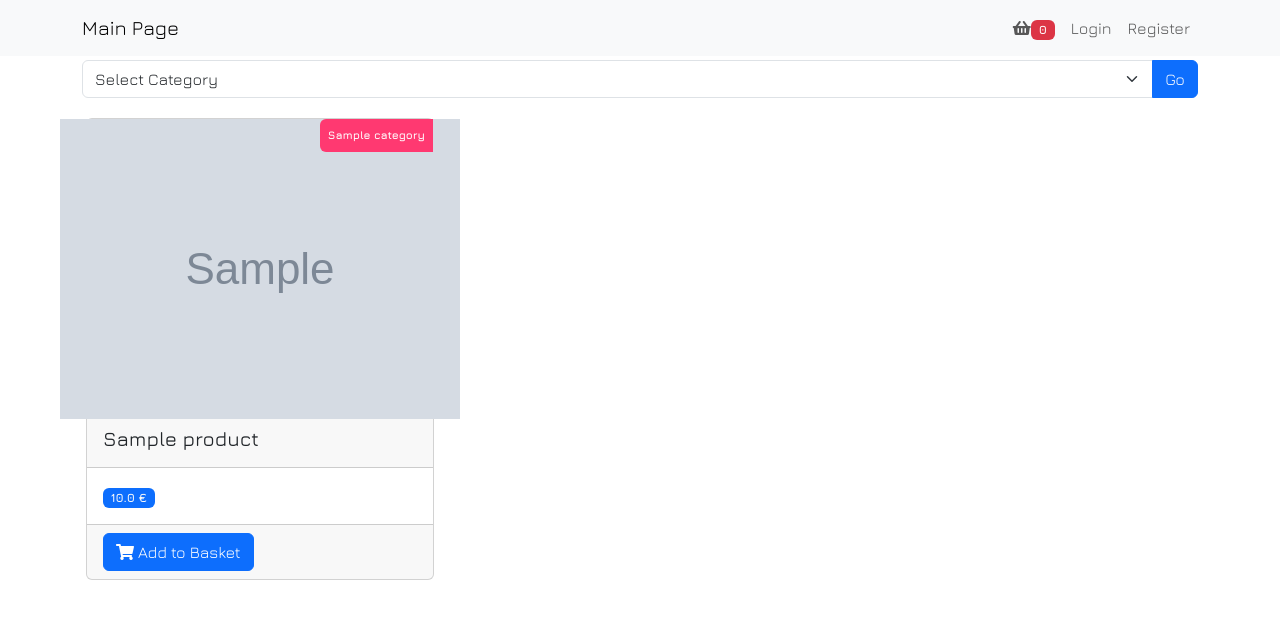
After one commit to HosseinFarah/Cosmetics-online-store, a Flask app: page /products/category/1 in a window 1280 px wide. The commit adds this page. Shown: the top 619 px of the page. Run offline with Flask 3, Linux system fonts and the light colour scheme; tables that the repository leaves empty hold one stand-in row (values such as "Sample post"); grey boxes marked "Sample" are stand-in pictures; data that the repository does not hold is empty; parts of the project's set-up code (start-up, migrations or seed data) failed here and were passed over; some libraries are stand-ins or nearby versions.

Commit message:
categories and brands and video

```diff
--- a/app/main/views.py
+++ b/app/main/views.py
@@ -3,7 +3,7 @@ from  flask import render_template, redirect, url_for, request, flash, current_a
 from flask_login import login_user, logout_user, login_required, current_user
 from app.models import User, Todo
 from app import db
-from app.models import Product
+from app.models import Product, Category
 
 # @main.route('/')
 # @main.route('/index')
@@ -16,4 +16,5 @@ from app.models import Product
 @main.route("/index")
 def index():
     products = db.session.query(Product).all()
-    return render_template("index.html", products=products)
+    categories = db.session.query(Category).all()
+    return render_template("index.html", products=products, categories=categories)
--- a/app/models.py
+++ b/app/models.py
@@ -224,6 +224,7 @@ class Product(db.Model):
     ean = db.Column(db.String(100), nullable=False)
     created_at = db.Column(db.DateTime, default=datetime.now(timezone('Europe/Helsinki')))
     updated_at = db.Column(db.DateTime, default=datetime.now(timezone('Europe/Helsinki')))
+    videos = db.Column(db.Text, nullable=False)
     category_id = db.Column(db.Integer, db.ForeignKey('categories.id'),default=2)
     brand=db.Column(db.String(100), nullable=False)
     category = db.relationship('Category', backref='products')
@@ -240,7 +241,7 @@ class Category(db.Model):
     updated_at = db.Column(db.DateTime, default=datetime.now(timezone('Europe/Helsinki')))
 
     def __repr__(self) -> str:
-        return '<Category %r>' % self.name
+        return self.name
 
     @staticmethod
     def insert_category():
--- a/app/products/forms.py
+++ b/app/products/forms.py
@@ -10,13 +10,14 @@ class CreateNewProduct(FlaskForm):
     price = DecimalField('Price', validators=[DataRequired()])
     image = FileField('Product Image', validators=[FileAllowed(['jpg', 'png', 'jpeg','webp'])])
     pictures = MultipleFileField('Product Pictures', validators=[FileAllowed(['jpg', 'png', 'jpeg','webp'])])
-    instructions = TextAreaField('Instructions', validators=[DataRequired(), Length(min=2)])
-    ingredients = TextAreaField('Ingredients', validators=[DataRequired(), Length(min=2)])
-    size = StringField('Size', validators=[DataRequired(), Length(min=2, max=100)])
-    weight = StringField('Weight', validators=[DataRequired(), Length(min=2, max=100)])
-    ean = StringField('EAN', validators=[DataRequired(), Length(min=2, max=100)])
+    instructions = TextAreaField('Instructions')
+    ingredients = TextAreaField('Ingredients')
+    size = StringField('Size')
+    weight = StringField('Weight')
+    ean = StringField('EAN')
     category = SelectField('Category', choices=[(1, 'Electronics'), (2, 'Cosmetics'), (3, 'Toiletries')], coerce=int)
     brand = SelectField('Brand', choices=[], validators=[DataRequired()])
+    videos = TextAreaField('Videos')
     submit = SubmitField('Add Product')
 
     def validate_name(self, name):
@@ -35,15 +36,25 @@ class EditProduct(FlaskForm):
     image = FileField('Product Image', validators=[FileAllowed(['jpg', 'png', 'jpeg','webp'])])
     pictures = MultipleFileField('Product Pictures', validators=[FileAllowed(['jpg', 'png', 'jpeg','webp'])])
     category = SelectField('Category', choices=[(1, 'Electronics'), (2, 'Cosmetics'), (3, 'Toiletries')], coerce=int)
-    instructions = TextAreaField('Instructions', validators=[DataRequired(), Length(min=2)])
-    ingredients = TextAreaField('Ingredients', validators=[DataRequired(), Length(min=2)])
-    size = StringField('Size', validators=[DataRequired(), Length(min=2, max=100)])
-    weight = StringField('Weight', validators=[DataRequired(), Length(min=2, max=100)])
-    ean = StringField('EAN', validators=[DataRequired(), Length(min=2, max=100)])
+    instructions = TextAreaField('Instructions')
+    ingredients = TextAreaField('Ingredients')
+    size = StringField('Size')
+    weight = StringField('Weight')
+    ean = StringField('EAN')
     brand = SelectField('Brand', choices=[], validators=[DataRequired()])
+    videos = TextAreaField('Videos')
     submit = SubmitField('Update Product')
 
 
     def validate_price(self, price):
         if price.data <= 0:
             raise ValidationError('Price must be greater than zero.')
+
+
+class CategoryForm(FlaskForm):
+    category = SelectField('Category', choices=[])
+    submit = SubmitField('Go')
+
+class BrandsForm(FlaskForm):
+    brand = SelectField('Brand', choices=[])
+    submit = SubmitField('Go')
--- a/app/products/views.py
+++ b/app/products/views.py
@@ -2,8 +2,8 @@ from . import products
 from flask import render_template, redirect, url_for, request, flash, current_app, session, jsonify
 from flask_login import login_user, logout_user, login_required, current_user
 from ..decorators import admin_required
-from .forms import CreateNewProduct, EditProduct
-from app.models import Product
+from .forms import CreateNewProduct, EditProduct, CategoryForm, BrandsForm
+from app.models import Product, Category
 from app import db
 from werkzeug.utils import secure_filename
 import os
@@ -39,7 +39,7 @@ def create_new_product():
                 picture_filename = secure_filename(picture.filename)
                 picture.save(os.path.join(current_app.config['PRODUCT_IMAGE_FOLDER'], picture_filename))
                 picture_filenames.append(picture_filename)
-        product = Product(name=form.name.data, price=form.price.data, description=form.description.data, image=image_filename, pictures=json.dumps(picture_filenames), instructions=form.instructions.data, ingredients=form.ingredients.data, size=form.size.data, weight=form.weight.data, ean=form.ean.data, category_id=form.category.data, brand=form.brand.data)
+        product = Product(name=form.name.data, price=form.price.data, description=form.description.data, image=image_filename, pictures=json.dumps(picture_filenames), instructions=form.instructions.data, ingredients=form.ingredients.data, size=form.size.data, weight=form.weight.data, ean=form.ean.data, category_id=form.category.data, brand=form.brand.data,videos=form.videos.data)
         db.session.add(product)
         db.session.commit()
         flash('Product created successfully', 'success')
@@ -180,6 +180,7 @@ def edit_product(id):
         product.ean = form.ean.data
         product.category_id = form.category.data
         product.brand = form.brand.data
+        product.videos = form.videos.data
 
         # Commit the changes
         db.session.commit()
@@ -196,6 +197,7 @@ def edit_product(id):
         form.weight.data = product.weight
         form.ean.data = product.ean
         form.category.data = product.category_id
+        form.videos.data = product.videos
     return render_template("products/edit_product.html", form=form, product=product, pictures=json.loads(product.pictures))
 
 
@@ -217,3 +219,45 @@ def delete_product(id):
 def product(id):
     product = db.session.query(Product).get(id)
     return render_template("products/product.html", product=product, pictures=json.loads(product.pictures))
+
+
+@products.route("/category/<int:id>", methods=["GET", "POST"])
+def category(id):
+    form = CategoryForm()
+    form.category.choices = [(category.id, category.name) for category in db.session.query(Category).all()]
+    products = db.session.query(Product).filter_by(category_id=id).all()
+    categories = db.session.query(Category).all()
+    category = db.session.query(Category).get(id)
+
+    if form.validate_on_submit():
+        return redirect(url_for("products.category", id=form.category.data))
+    return render_template("products/category.html", products=products, categories=categories, form=form, category=category)
+
+
+@products.route("/brand/<string:brand>", methods=["GET", "POST"])
+def brand(brand):
+    form = BrandsForm()
+
+    brands_file = os.path.join(current_app.config['JSON_FOLDER'], 'brands.json')
+    with open(brands_file, encoding='utf-8') as f:
+        brands = json.load(f)
+
+    # Filter out empty strings and use a set to remove duplicates
+    unique_brands = sorted(set(filter(None, brands)))
+
+    # Debugging: Print the unique brands list
+    print("Unique brands list:", unique_brands)
+
+    form.brand.choices = [(b, b) for b in unique_brands]
+
+    # Debugging: Print the form choices
+    print("Form choices:", form.brand.choices)
+
+    if form.validate_on_submit():
+        selected_brand = form.brand.data
+        return redirect(url_for("products.brand", brand=selected_brand))
+
+    # Filter products based on the brand
+    products = db.session.query(Product).filter_by(brand=brand).all()
+
+    return render_template("products/brand.html", products=products, brands=unique_brands, form=form, brand=brand)
--- a/app/static/css/styles.css
+++ b/app/static/css/styles.css
@@ -79,3 +79,39 @@ body > footer {
     color: #ffffff;
     box-shadow: 0 0 3px #ff2461, 0 0 5px #ff2461, 0 0 15px #ff2461;
 }
+
+.bg-brand{
+  background-color: #ff3971;
+  font-size: 11px;
+  font-weight: bolder;
+}
+
+
+
+.parallax {
+  position: relative;
+  overflow: hidden;
+  height: 500px; /* Full viewport height */
+}
+
+.video-container {
+  position: absolute;
+  top: 0;
+  left: 0;
+  width: 100%;
+  height: 100%;
+  overflow: hidden;
+}
+
+.video-container video {
+  position: absolute;
+  top: 50%;
+  left: 50%;
+  min-width: 100%;
+  min-height: 100%;
+  width: auto;
+  height: auto;
+  transform: translate(-50%, -50%);
+  z-index: -1;
+  background-size: cover;
+}
--- a/app/static/js/brands.json
+++ b/app/static/js/brands.json
@@ -2,5 +2,7 @@
     "",
     "FILORGA",
     "Shiseido",
-    "Estée Lauder"
+    "Estée Lauder",
+    "Babyliss",
+    "Valentino"
   ]
--- a/app/static/js/script.js
+++ b/app/static/js/script.js
@@ -102,7 +102,17 @@
       var productDetails = document.getElementById("product-details");
 
       // Show the loader
-      loader.style.display = "block";
+    loader.style.display = "flex";
+    loader.style.justifyContent = "center";
+    loader.style.alignItems = "center";
+    loader.style.position = "fixed";
+    loader.style.background = "rgba(255, 255, 255, 0.8)";
+    loader.style.width = "100%";
+    loader.style.height = "100%";
+    loader.style.zIndex = "9999";
+    loader.style.top = "0";
+    loader.style.left = "0";
+
 
       // Simulate loading time
       setTimeout(function() {
@@ -111,8 +121,10 @@
 
           // Show the product details
           productDetails.style.display = "block";
-      }, 1000); // Adjust the timeout as needed
+      }, 500); // Adjust the timeout as needed
   });
+
+
 
 
   // get the brands from the server and populate the brand select element
--- a/app/templates/base.html
+++ b/app/templates/base.html
@@ -22,7 +22,7 @@
         <nav class="navbar navbar-expand-lg navbar-light bg-light">
             <div class="container">
                 <a class="navbar-brand" href="{{ url_for('main.index') }}"
-                    >Todo App</a
+                    >Main Page</a
                 >
                 <button
                     class="navbar-toggler"
@@ -104,7 +104,7 @@
             </div>
             {% block content %}{% endblock %}
     </body>
-    <script src="https://code.jquery.com/jquery-3.5.1.slim.min.js"></script>
+    <script src="https://code.jquery.com/jquery-3.6.0.min.js"></script>
     <script src="https://cdn.jsdelivr.net/npm/@popperjs/core@2.5.4/dist/umd/popper.min.js"></script>
 
     <script
--- a/app/templates/products/basket.html
+++ b/app/templates/products/basket.html
@@ -30,7 +30,7 @@
                     {% for item in basket %}
                     <tr>
                         <td>{{ item.name }}</td>
-                        <td class="img-thumbnail"><img src="{{ url_for('static', filename='uploads/products/' + item.image) }}" alt="{{ item.name }}" style="width: 150px; height: 150px;border-radius: 50%;" class="img-fluid"></td>
+                        <td class="img-thumbnail"><img src="{{ url_for('static', filename='uploads/products/' + item.image) }}" alt="{{ item.name }}" style="width: 150px; height: 150px;border-radius: 50%; object-fit: contain;" class="img-fluid"></td>
                         <td>{{ item.quantity }}</td>
                         <td>{{ item.price }}</td>
                         <td>{{ item.price * item.quantity }}</td>
--- /dev/null
+++ b/app/templates/products/category.html
@@ -0,0 +1,82 @@
+{% extends 'base.html' %} {% block content %}
+<div class="container">
+  <!-- loading... -->
+  <div id="loader" style="display: none">
+    <div class="spinner-grow text-danger" role="status"></div>
+    <div class="spinner-grow text-warning" role="status"></div>
+    <div class="spinner-grow text-info" role="status"></div>
+  </div>
+  <!-- end loading... -->
+  <div class="row">
+    <!-- All categories in combo box -->
+    <div class="col-md-12">
+        <form method="post">
+            {{ form.csrf_token }}
+          <div class="input-group mb-3">
+            <select
+              class="form-select"
+              id="category"
+              name="category"
+              aria-label="Select Category"
+            >
+              <option selected>Select Category</option>
+              {% for category in categories %}
+              <option value="{{ category.id }}">{{ category.name }}</option>
+              {% endfor %}
+            </select>
+            <button class="btn btn-primary" type="submit">Go</button>
+          </div>
+        </form>
+      </div>
+
+
+
+    {% for product in products %}
+    {% if product.category_id == category.id %}
+
+    <div class="col-md-4">
+      <div class="card m-1 position-relative">
+        <img
+          src="{{ url_for('static', filename='uploads/products/' + product.image) }}"
+          class="card-img-center align-self-center"
+          alt="{{ product.name }}"
+          style="max-height: 300px"
+        />
+        <div class="position-absolute bg-brand text-white p-2 rounded-start top-0 end-0">
+          {{ product.category }}
+        </div>
+        <div class="card-header">
+          <h5 class="card-title">{{ product.name }}</h5>
+        </div>
+        <div class="card-body">
+          <p class="card-text badge bg-primary text-light">{{ product.price }} €</p>
+        </div>
+        <div class="card-footer">
+          <a
+            href="{{ url_for('products.add_to_basket', id=product.id) }}"
+            class="btn btn-primary"
+            ><i class="fa fa-shopping-cart"></i> Add to Basket</a>
+            {% if session['basket'] | length > 0 %}
+            <a href="{{ url_for('products.basket') }}" class="btn btn-success"
+              ><i class="fa fa-shopping-basket"></i> View Basket</a
+            >
+            <hr>
+
+          <a href="{{ url_for('main.index') }}" class="btn btn-light d-flex justify-content-end"
+              ></i> <i class="fa fa-home text-secondary"></i> </a>
+            <hr>
+          <a
+            href="{{ url_for('products.product', id=product.id) }}"
+            class="btn btn-light d-flex justify-content-end"
+            ><i class="fa fa-info-circle text-danger m-1"></i>
+            <span class="badge bg-danger text-light m-1">Details</span></a
+          >
+          {% endif %}
+        </div>
+      </div>
+    </div>
+    {% endif %}
+    {% endfor %}
+  </div>
+
+  {% endblock %}
```
Also changed, not shown: app/templates/index.html (+48 -27 lines), app/templates/products/brand.html (added, +61 -0 lines), app/templates/products/create_new_product.html (+9 -0 lines), app/templates/products/edit_product.html (+11 -2 lines), app/templates/products/product.html (+56 -0 lines), migrations/versions/a876ee3ba84b_videos.py (added, +32 -0 lines), 2 other files.
